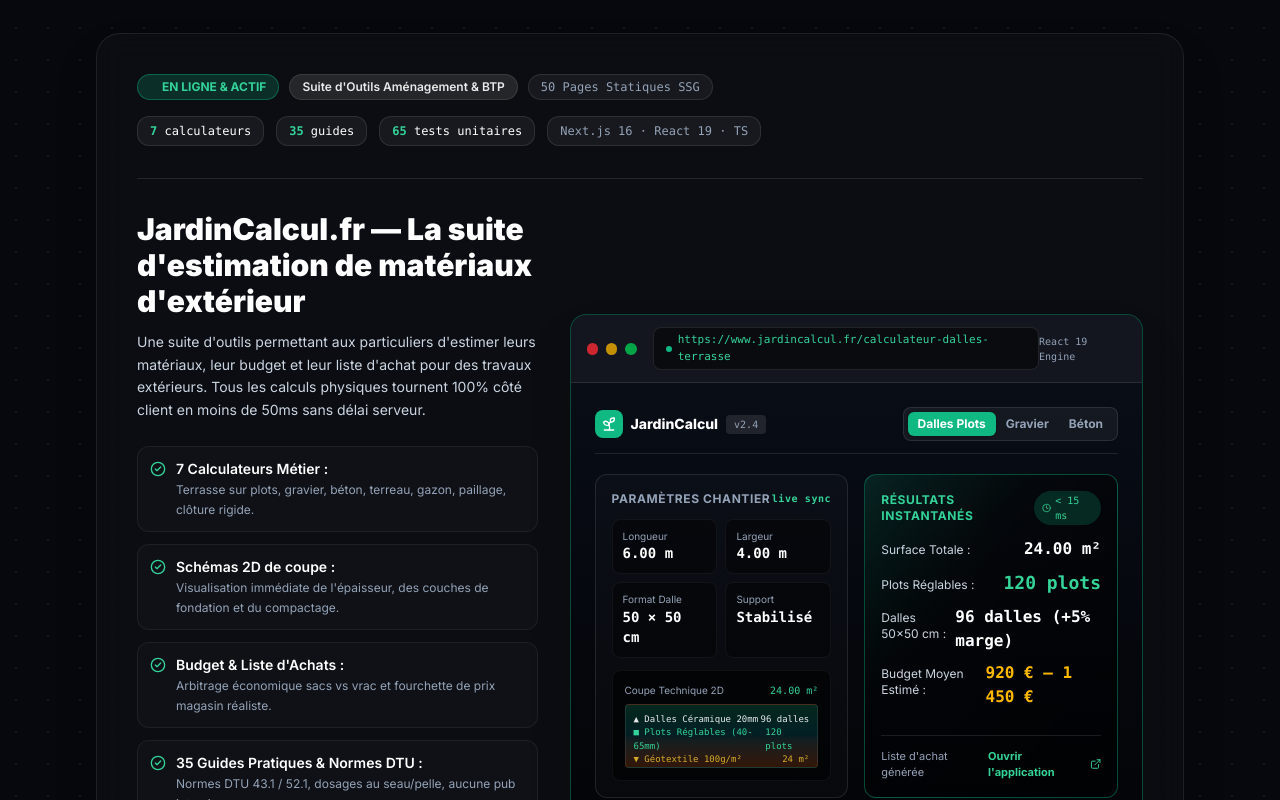
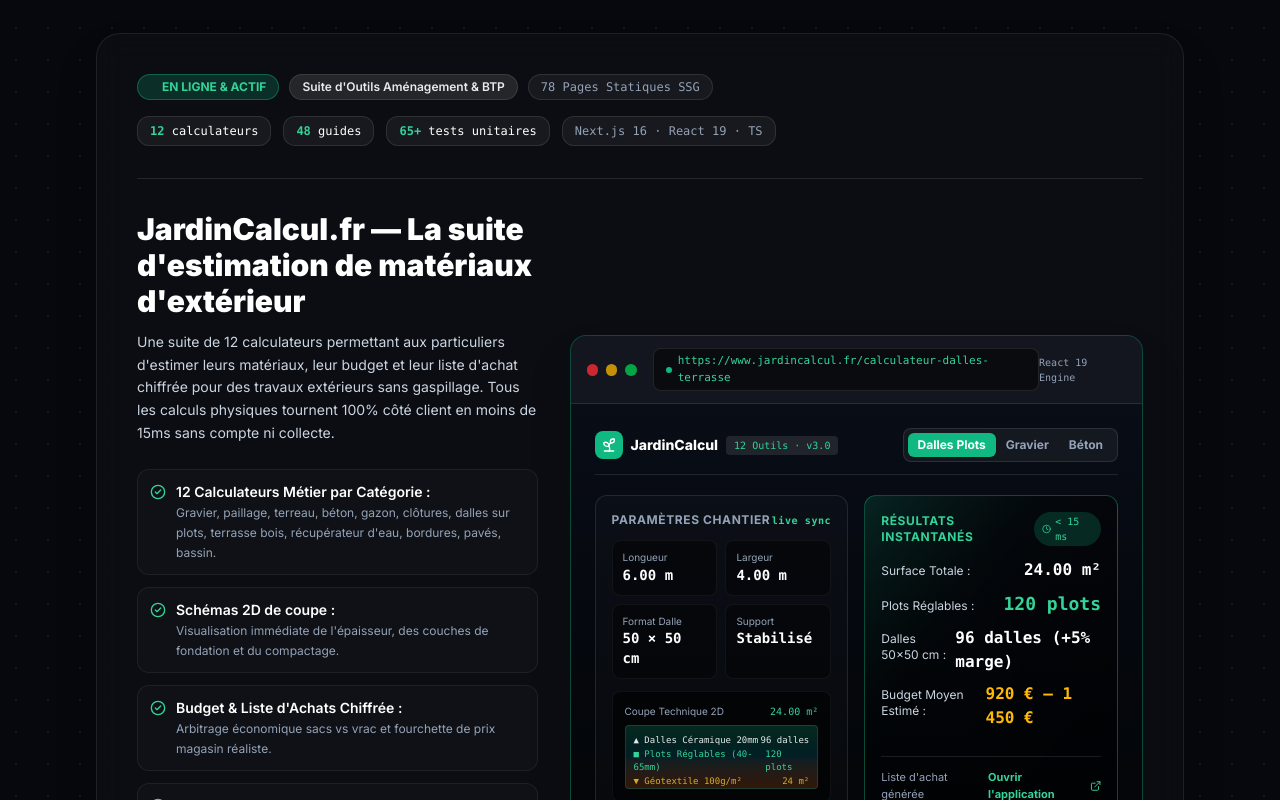
Before and after one commit to Stygmar/stygmar-hub, a Next.js app: page / in a window 1280 px wide. Shown: the part 1140-1940 px from the top of the page. Built offline with nearby package versions, Linux system fonts and the light colour scheme.

Commit message:
Update JardinCalcul suite showcase to v3.0: 12 calculators, 48 guides, 78 SSG pages and 4 categories

```diff
--- a/src/app/page.tsx
+++ b/src/app/page.tsx
@@ -327,20 +327,20 @@
                   {isEn ? "Exterior Materials Suite" : "Suite d'Outils Aménagement & BTP"}
                 </span>
                 <span className="px-3 py-1 rounded-full text-xs font-mono bg-white/5 text-[#94a3b8] border border-white/10">
-                  50 {isEn ? "Pre-rendered Pages" : "Pages Statiques SSG"}
+                  78 {isEn ? "Pre-rendered Pages" : "Pages Statiques SSG"}
                 </span>
               </div>
 
               {/* 4 Metric Badges */}
               <div className="flex flex-wrap items-center gap-2 sm:gap-3 text-xs font-mono">
                 <div className="px-3 py-1.5 rounded-xl bg-white/5 border border-white/10 text-white">
-                  <strong className="text-[#34d399]">7</strong> {isEn ? "calculators" : "calculateurs"}
+                  <strong className="text-[#34d399]">12</strong> {isEn ? "calculators" : "calculateurs"}
                 </div>
                 <div className="px-3 py-1.5 rounded-xl bg-white/5 border border-white/10 text-white">
-                  <strong className="text-[#34d399]">35</strong> {isEn ? "guides" : "guides"}
+                  <strong className="text-[#34d399]">48</strong> {isEn ? "guides" : "guides"}
                 </div>
                 <div className="px-3 py-1.5 rounded-xl bg-white/5 border border-white/10 text-white">
-                  <strong className="text-[#34d399]">65</strong> {isEn ? "tests" : "tests unitaires"}
+                  <strong className="text-[#34d399]">65+</strong> {isEn ? "tests" : "tests unitaires"}
                 </div>
                 <div className="px-3 py-1.5 rounded-xl bg-white/5 border border-white/10 text-[#94a3b8]">
                   Next.js 16 · React 19 · TS
@@ -357,8 +357,8 @@
                   </h3>
                   <p className="text-sm text-[#cbd5e1] leading-relaxed">
                     {isEn
-                      ? "A complete suite of tools empowering homeowners and DIYers to estimate their exterior materials, budget, and generated purchase lists with zero friction. All physical calculations execute client-side in under 50ms."
-                      : "Une suite d'outils permettant aux particuliers d'estimer leurs matériaux, leur budget et leur liste d'achat pour des travaux extérieurs. Tous les calculs physiques tournent 100% côté client en moins de 50ms sans délai serveur."}
+                      ? "A complete suite of 12 tools empowering homeowners and DIYers to estimate their exterior materials, budget, and generated purchase lists with zero friction. All physical calculations execute client-side in under 15ms."
+                      : "Une suite de 12 calculateurs permettant aux particuliers d'estimer leurs matériaux, leur budget et leur liste d'achat chiffrée pour des travaux extérieurs sans gaspillage. Tous les calculs physiques tournent 100% côté client en moins de 15ms sans compte ni collecte."}
                   </p>
                 </div>
 
@@ -366,9 +366,11 @@
                   <div className="flex items-start gap-2.5 p-3 rounded-xl bg-white/[0.02] border border-white/[0.06]">
                     <CheckCircle2 className="w-4 h-4 text-[#34d399] shrink-0 mt-0.5" />
                     <div>
-                      <strong className="text-white block font-semibold">{isEn ? "7 Specialized Calculators:" : "7 Calculateurs Métier :"}</strong>
+                      <strong className="text-white block font-semibold">{isEn ? "12 Specialized Calculators:" : "12 Calculateurs Métier par Catégorie :"}</strong>
                       <span className="text-[#94a3b8] text-xs">
-                        {isEn ? "Pedestal tiles, gravel, concrete, lawn, soil, fences, mulch." : "Terrasse sur plots, gravier, béton, terreau, gazon, paillage, clôture rigide."}
+                        {isEn
+                          ? "Gravel, mulch, soil, concrete, lawn, fences, pedestal tiles, wood decking, rainwater, borders, pavers, pond liner."
+                          : "Gravier, paillage, terreau, béton, gazon, clôtures, dalles sur plots, terrasse bois, récupérateur d'eau, bordures, pavés, bassin."}
                       </span>
                     </div>
                   </div>
@@ -386,7 +388,7 @@
                   <div className="flex items-start gap-2.5 p-3 rounded-xl bg-white/[0.02] border border-white/[0.06]">
                     <CheckCircle2 className="w-4 h-4 text-[#34d399] shrink-0 mt-0.5" />
                     <div>
-                      <strong className="text-white block font-semibold">{isEn ? "Smart Budget & Shopping Lists:" : "Budget & Liste d'Achats :"}</strong>
+                      <strong className="text-white block font-semibold">{isEn ? "Smart Budget & Shopping Lists:" : "Budget & Liste d'Achats Chiffrée :"}</strong>
                       <span className="text-[#94a3b8] text-xs">
                         {isEn ? "Smart bag vs bulk cost arbitrage with real French retail price estimates." : "Arbitrage économique sacs vs vrac et fourchette de prix magasin réaliste."}
                       </span>
@@ -396,9 +398,9 @@
                   <div className="flex items-start gap-2.5 p-3 rounded-xl bg-white/[0.02] border border-white/[0.06]">
                     <CheckCircle2 className="w-4 h-4 text-[#34d399] shrink-0 mt-0.5" />
                     <div>
-                      <strong className="text-white block font-semibold">{isEn ? "35 Technical Guides & DTU Standards:" : "35 Guides Pratiques & Normes DTU :"}</strong>
+                      <strong className="text-white block font-semibold">{isEn ? "48 Technical Guides & Direct Answers:" : "48 Guides Pratiques & Fiches Repères :"}</strong>
                       <span className="text-[#94a3b8] text-xs">
-                        {isEn ? "DTU building standards, bucket/shovel conversion recipes, zero ads." : "Normes DTU 43.1 / 52.1, dosages au seau/pelle, aucune pub intrusive."}
+                        {isEn ? "Standard area answers (10m², 20m², 50m²), DTU norms, bucket/shovel dosages, zero ads." : "Réponses directes pour surfaces standard (10 m², 20 m², 50 m²), normes DTU, dosages pelle/brouette, 100% privé."}
                       </span>
                     </div>
                   </div>
@@ -449,7 +451,7 @@
                           <Sprout className="w-4 h-4" />
                         </div>
                         <span className="font-extrabold text-sm text-white">JardinCalcul</span>
-                        <span className="text-[10px] font-mono px-2 py-0.5 rounded bg-white/10 text-[#94a3b8]">v2.4</span>
+                        <span className="text-[10px] font-mono px-2 py-0.5 rounded bg-white/10 text-[#34d399]">12 Outils · v3.0</span>
                       </div>
 
                       {/* Interactive Mini-Demo Buttons */}
@@ -1539,21 +1541,26 @@
 
                   <p className="text-xs sm:text-sm text-[#cbd5e1] leading-relaxed">
                     {isEn
-                      ? "7 specialized physics calculators (pedestal tiles, gravel, concrete, lawn, soil, fences, mulch), 35 technical guides, and 50 pre-rendered static pages. 100% client-side computation in < 50ms, validated with 65 unit tests."
-                      : "7 calculateurs physiques spécialisés (dalles sur plots, gravier, béton, gazon, terreau, clôtures, paillage), 35 guides chantiers et 50 pages statiques pré-générées. Exécution 100% client-side en moins de 50ms validée par 65 tests unitaires."}
+                      ? "12 specialized physics calculators (gravel, mulch, soil, concrete, lawn, fences, pedestal tiles, wood decking, rainwater, borders, pavers, pond liner), 48 technical guides, and 78 pre-rendered static pages. 100% client-side computation in < 15ms, validated with 65+ unit tests."
+                      : "12 calculateurs physiques spécialisés (gravier, paillage, terreau, béton, gazon, clôtures, dalles plots, terrasse bois, récupérateur d'eau, bordures, pavés, bassin), 48 guides chantiers et 78 pages statiques pré-générées. Exécution 100% client-side en moins de 15ms validée par 65+ tests unitaires."}
                   </p>
 
-                  {/* 7 Calculator Chips */}
+                  {/* 12 Calculator Chips */}
                   <div className="pt-2 border-t border-white/10">
-                    <div className="text-[11px] font-mono text-[#94a3b8] mb-2">{isEn ? "7 Active calculators:" : "7 calculateurs en production :"}</div>
+                    <div className="text-[11px] font-mono text-[#94a3b8] mb-2">{isEn ? "12 Active calculators (4 categories):" : "12 calculateurs en production (4 catégories) :"}</div>
                     <div className="flex flex-wrap gap-1.5 text-[11px]">
-                      <span className="px-2.5 py-1 rounded-lg bg-black/50 border border-white/10 text-white font-medium">Terrasse Dalles Plots</span>
-                      <span className="px-2.5 py-1 rounded-lg bg-black/50 border border-white/10 text-white font-medium">Gravier Allées &amp; Cours</span>
-                      <span className="px-2.5 py-1 rounded-lg bg-black/50 border border-white/10 text-white font-medium">Dalle Béton &amp; Fondations</span>
-                      <span className="px-2.5 py-1 rounded-lg bg-black/50 border border-white/10 text-white font-medium">Gazon &amp; Semis</span>
-                      <span className="px-2.5 py-1 rounded-lg bg-black/50 border border-white/10 text-white font-medium">Terreau &amp; Bacs</span>
+                      <span className="px-2.5 py-1 rounded-lg bg-black/50 border border-white/10 text-white font-medium">Gravier &amp; Allée</span>
+                      <span className="px-2.5 py-1 rounded-lg bg-black/50 border border-white/10 text-white font-medium">Paillage &amp; Massifs</span>
+                      <span className="px-2.5 py-1 rounded-lg bg-black/50 border border-white/10 text-white font-medium">Terreau &amp; Potager</span>
+                      <span className="px-2.5 py-1 rounded-lg bg-black/50 border border-white/10 text-white font-medium">Béton &amp; Mortier</span>
+                      <span className="px-2.5 py-1 rounded-lg bg-black/50 border border-white/10 text-white font-medium">Graines &amp; Pelouse</span>
                       <span className="px-2.5 py-1 rounded-lg bg-black/50 border border-white/10 text-white font-medium">Clôture Rigide</span>
-                      <span className="px-2.5 py-1 rounded-lg bg-black/50 border border-white/10 text-white font-medium">Paillage Minéral</span>
+                      <span className="px-2.5 py-1 rounded-lg bg-black/50 border border-white/10 text-white font-medium">Dalles sur Plots</span>
+                      <span className="px-2.5 py-1 rounded-lg bg-black/50 border border-white/10 text-white font-medium">Terrasse Bois</span>
+                      <span className="px-2.5 py-1 rounded-lg bg-black/50 border border-white/10 text-white font-medium">Récupérateur d&apos;Eau</span>
+                      <span className="px-2.5 py-1 rounded-lg bg-black/50 border border-white/10 text-white font-medium">Bordures de Jardin</span>
+                      <span className="px-2.5 py-1 rounded-lg bg-black/50 border border-white/10 text-white font-medium">Pavés Autobloquants</span>
+                      <span className="px-2.5 py-1 rounded-lg bg-black/50 border border-white/10 text-white font-medium">Bassin &amp; EPDM</span>
                     </div>
                   </div>
                 </div>
```
